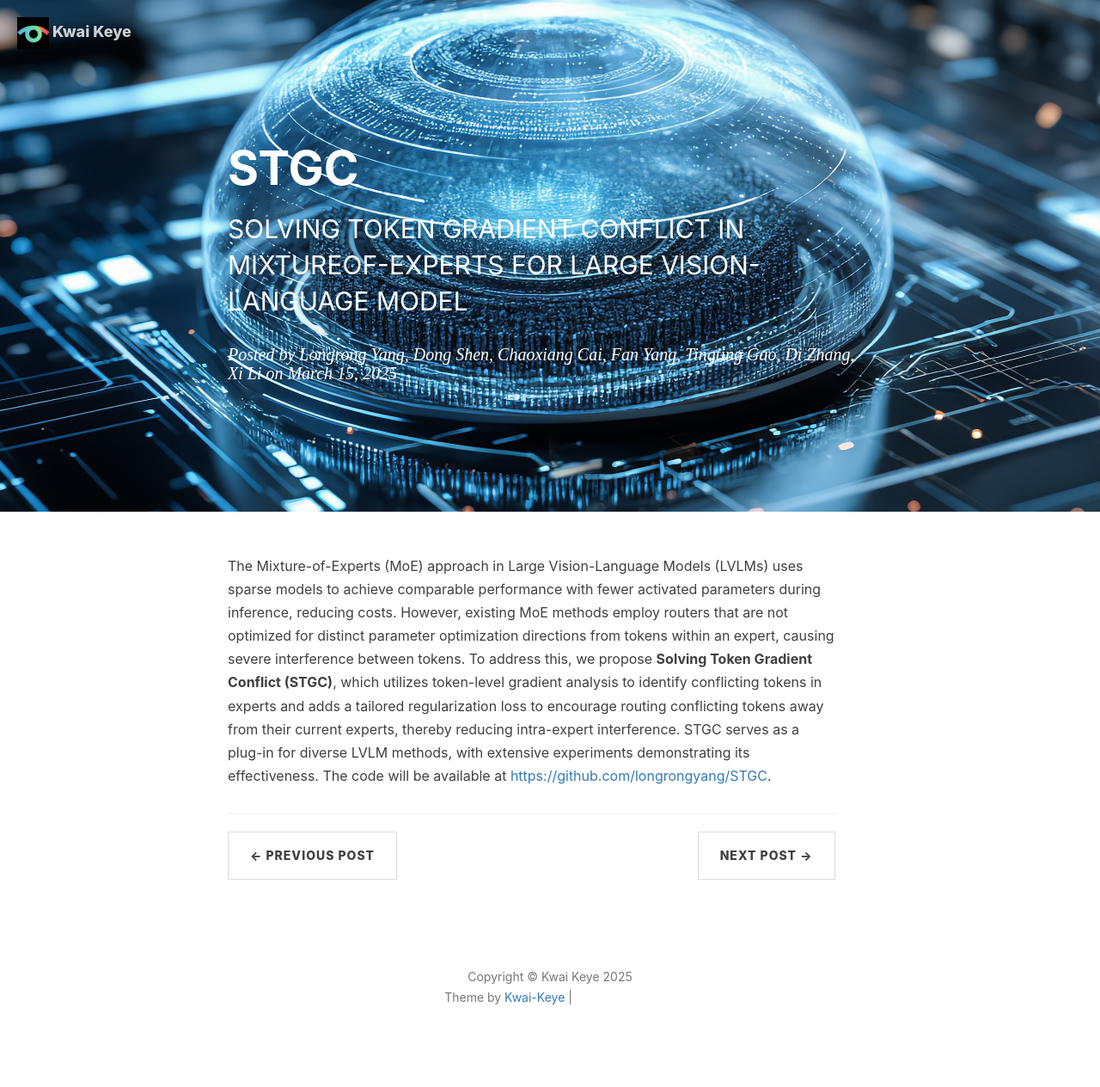
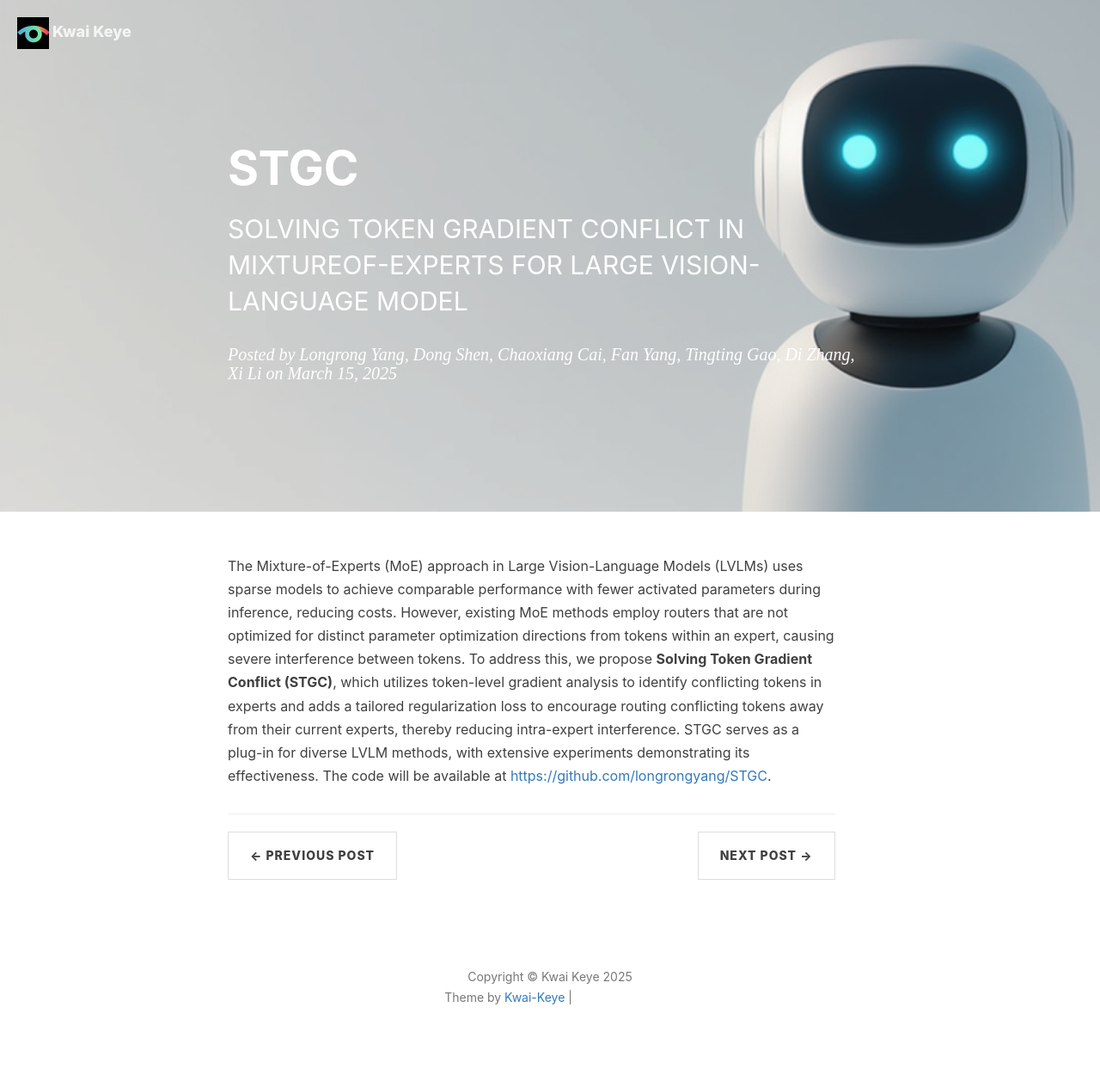
Before and after one commit to Kwai-Keye/kwai-keye.github.io, a Jekyll site: the page built from _posts/2025-03-15-STGC.markdown, in a window 1280 px wide. Shown: the whole page at 86% size. Built offline with Jekyll 4.4.1, drawn with Linux system fonts in a browser that asks for light colours; nearby versions of some CDN libraries; comment, search, counter and statistics services are not loaded; grey boxes are pictures that could not be loaded.

Commit message:
Update _config.yml

```diff
--- a/_config.yml
+++ b/_config.yml
@@ -1,7 +1,7 @@
 # Site settings
 title: Kwai Keye
 SEOTitle: Keye的博客 | Kwai Keye
-header-img: img/bg_1_1.jpg
+header-img: img/bg_3_1.png
 email: Keye@kuaishou.com
 description: ""
 keyword: ""
```
